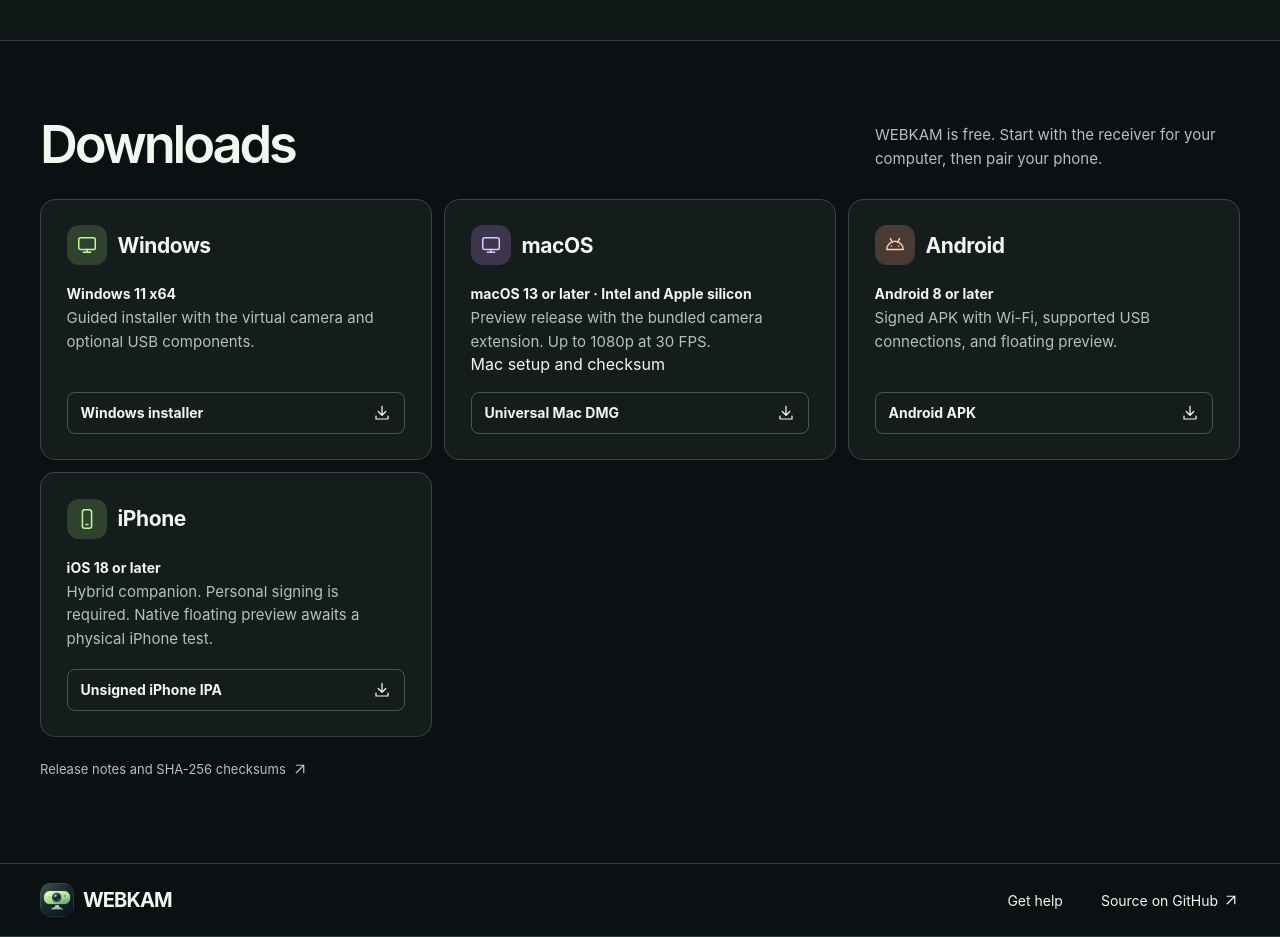
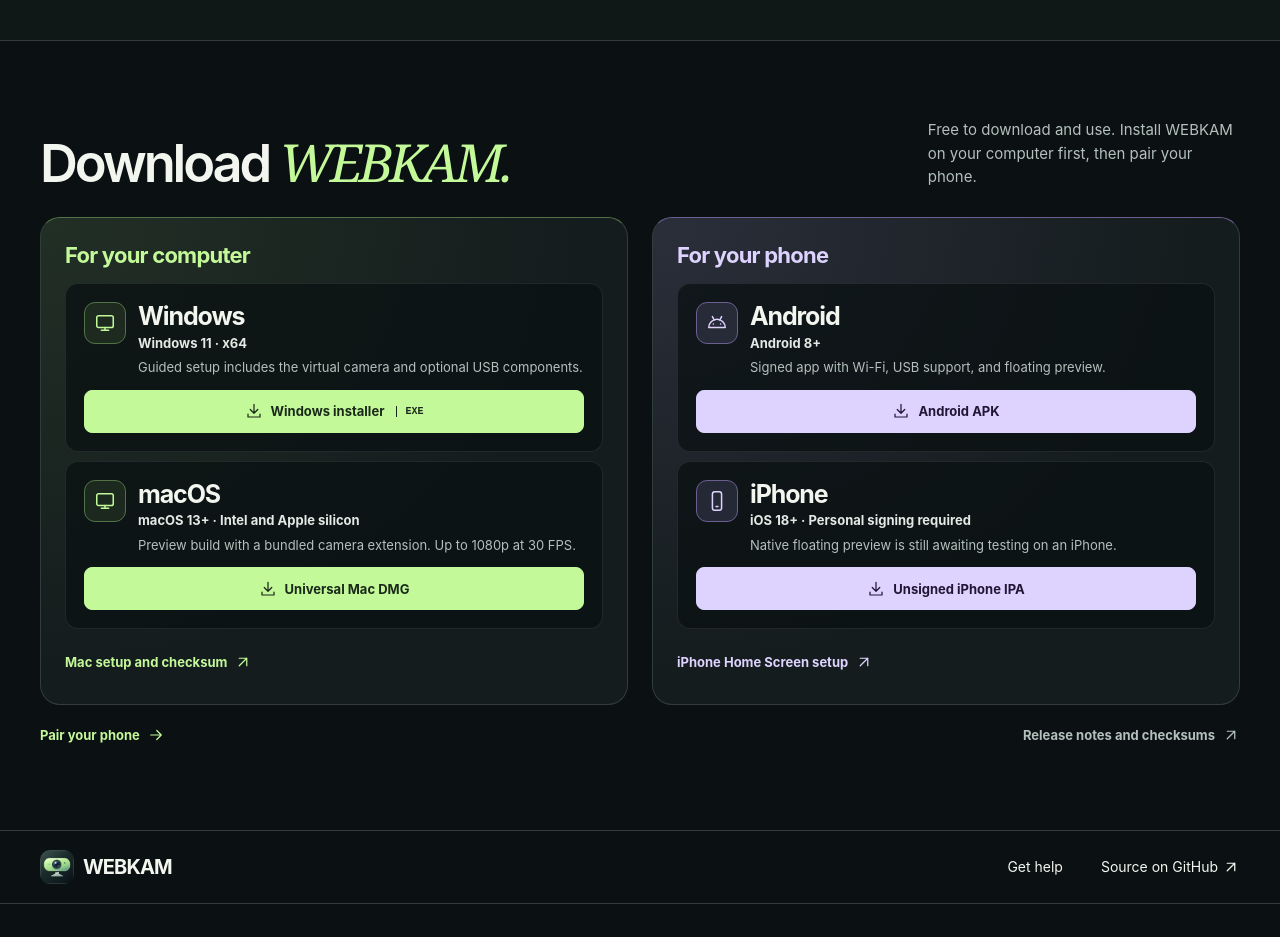
Before and after one commit to iaMO3/WEBKAM, a plain HTML site: page docs/index.html in a window 1280 px wide. Shown: the part 2420-3357 px from the top of the page. After the commit the page ends 3324 px from the top, so only its background shows below. Drawn offline with Linux system fonts and the light colour scheme.

Commit message:
Redesign the WEBKAM downloads section

```diff
--- a/docs/index.html
+++ b/docs/index.html
@@ -16,8 +16,8 @@
     <meta property="og:image" content="https://iamo3.github.io/WEBKAM/media/pocketcam-banner.png" />
     <link rel="icon" href="media/pocketcam.png" />
     <link rel="apple-touch-icon" href="media/pocketcam.png" />
-    <link rel="stylesheet" href="style.css?v=interactive-tour" />
-    <script defer src="tour.js?v=interactive-tour"></script>
+    <link rel="stylesheet" href="style.css?v=downloads" />
+    <script defer src="tour.js?v=downloads"></script>
     <title>WEBKAM · Your phone is your webcam</title>
   </head>
   <body>
@@ -438,82 +438,85 @@
           </dialog>
         </div>
       </section>
-      <section class="wrap section" id="downloads">
-        <div class="section-head">
-          <h2>Downloads</h2>
-          <p>
-            WEBKAM is free. Start with the receiver for your computer, then pair your phone.
-          </p>
+      <section class="wrap section" id="downloads" aria-labelledby="downloads-heading">
+        <div class="section-head download-heading">
+          <h2 id="downloads-heading">Download <em>WEBKAM.</em></h2>
+          <p>Free to download and use. Install WEBKAM on your computer first, then pair your phone.</p>
         </div>
         <div class="downloads">
-          <article class="download-row">
-            <div class="os">
-              <svg class="icon" aria-hidden="true"><use href="#monitor" /></svg>
-              <h3>Windows</h3>
+          <section class="download-group receiver-downloads" aria-labelledby="receiver-downloads-title">
+            <h3 id="receiver-downloads-title">For your computer</h3>
+            <div class="download-list">
+              <article class="download-card">
+                <span class="platform-icon" aria-hidden="true"><svg class="icon"><use href="#monitor" /></svg></span>
+                <div class="download-info">
+                  <h4>Windows</h4>
+                  <p class="download-requirements">Windows 11 · x64</p>
+                  <p>Guided setup includes the virtual camera and optional USB components.</p>
+                </div>
+                <a class="download-action" href="https://github.com/iaMO3/WEBKAM/releases/download/v2.4.3/WEBKAM-2.4.3-Setup.exe">
+                  <svg class="icon" aria-hidden="true"><use href="#download" /></svg>
+                  Windows installer <span class="download-format">EXE</span>
+                </a>
+              </article>
+              <article class="download-card" id="download-mac">
+                <span class="platform-icon" aria-hidden="true"><svg class="icon"><use href="#monitor" /></svg></span>
+                <div class="download-info">
+                  <h4>macOS</h4>
+                  <p class="download-requirements">macOS 13+ · Intel and Apple silicon</p>
+                  <p>Preview build with a bundled camera extension. Up to 1080p at 30 FPS.</p>
+                </div>
+                <a class="download-action" href="https://github.com/iaMO3/WEBKAM/releases/download/v2.4.3-mac.1/WEBKAM-2.4.3-macOS-universal.dmg">
+                  <svg class="icon" aria-hidden="true"><use href="#download" /></svg>
+                  Universal Mac DMG
+                </a>
+              </article>
             </div>
-            <div>
-              <strong>Windows 11 x64</strong>
-              <p>Guided installer with the virtual camera and optional USB components.</p>
+            <a class="download-help" href="https://github.com/iaMO3/WEBKAM/releases/tag/v2.4.3-mac.1">
+              Mac setup and checksum <svg class="icon" aria-hidden="true"><use href="#out" /></svg>
+            </a>
+          </section>
+          <section class="download-group phone-downloads" aria-labelledby="phone-downloads-title">
+            <h3 id="phone-downloads-title">For your phone</h3>
+            <div class="download-list">
+              <article class="download-card">
+                <span class="platform-icon" aria-hidden="true"><svg class="icon"><use href="#android" /></svg></span>
+                <div class="download-info">
+                  <h4>Android</h4>
+                  <p class="download-requirements">Android 8+</p>
+                  <p>Signed app with Wi-Fi, USB support, and floating preview.</p>
+                </div>
+                <a class="download-action" href="https://github.com/iaMO3/WEBKAM/releases/download/v2.4.3/WEBKAM-2.4.1-Android.apk">
+                  <svg class="icon" aria-hidden="true"><use href="#download" /></svg>
+                  Android APK
+                </a>
+              </article>
+              <article class="download-card">
+                <span class="platform-icon" aria-hidden="true"><svg class="icon"><use href="#phone" /></svg></span>
+                <div class="download-info">
+                  <h4>iPhone</h4>
+                  <p class="download-requirements">iOS 18+ · Personal signing required</p>
+                  <p>Native floating preview is still awaiting testing on an iPhone.</p>
+                </div>
+                <a class="download-action" href="https://github.com/iaMO3/WEBKAM/releases/download/v2.4.3/WEBKAM-2.6.1-iPhone-unsigned.ipa">
+                  <svg class="icon" aria-hidden="true"><use href="#download" /></svg>
+                  Unsigned iPhone IPA
+                </a>
+              </article>
             </div>
-            <a
-              class="file"
-              href="https://github.com/iaMO3/WEBKAM/releases/download/v2.4.3/WEBKAM-2.4.3-Setup.exe"
-              >Windows installer <svg class="icon" aria-hidden="true"><use href="#download" /></svg
-            ></a>
-          </article>
-          <article class="download-row" id="download-mac">
-            <div class="os">
-              <svg class="icon" aria-hidden="true"><use href="#monitor" /></svg>
-              <h3>macOS</h3>
-            </div>
-            <div>
-              <strong>macOS 13 or later · Intel and Apple silicon</strong>
-              <p>Preview release with the bundled camera extension. Up to 1080p at 30 FPS.</p>
-              <a href="https://github.com/iaMO3/WEBKAM/releases/tag/v2.4.3-mac.1">Mac setup and checksum</a>
-            </div>
-            <a class="file" href="https://github.com/iaMO3/WEBKAM/releases/download/v2.4.3-mac.1/WEBKAM-2.4.3-macOS-universal.dmg"
-              >Universal Mac DMG <svg class="icon" aria-hidden="true"><use href="#download" /></svg
-            ></a>
-          </article>
-          <article class="download-row">
-            <div class="os">
-              <svg class="icon" aria-hidden="true"><use href="#android" /></svg>
-              <h3>Android</h3>
-            </div>
-            <div>
-              <strong>Android 8 or later</strong>
-              <p>Signed APK with Wi-Fi, supported USB connections, and floating preview.</p>
-            </div>
-            <a
-              class="file"
-              href="https://github.com/iaMO3/WEBKAM/releases/download/v2.4.3/WEBKAM-2.4.1-Android.apk"
-              >Android APK <svg class="icon" aria-hidden="true"><use href="#download" /></svg
-            ></a>
-          </article>
-          <article class="download-row">
-            <div class="os">
-              <svg class="icon" aria-hidden="true"><use href="#phone" /></svg>
-              <h3>iPhone</h3>
-            </div>
-            <div>
-              <strong>iOS 18 or later</strong>
-              <p>
-                Hybrid companion. Personal signing is required. Native floating preview awaits a physical
-                iPhone test.
-              </p>
-            </div>
-            <a
-              class="file"
-              href="https://github.com/iaMO3/WEBKAM/releases/download/v2.4.3/WEBKAM-2.6.1-iPhone-unsigned.ipa"
-              >Unsigned iPhone IPA <svg class="icon" aria-hidden="true"><use href="#download" /></svg
-            ></a>
-          </article>
+            <a class="download-help" href="https://github.com/iaMO3/WEBKAM#install-webkam-on-the-iphone-home-screen">
+              iPhone Home Screen setup <svg class="icon" aria-hidden="true"><use href="#out" /></svg>
+            </a>
+          </section>
         </div>
-        <p class="notes">
-          <a href="https://github.com/iaMO3/WEBKAM/releases/tag/v2.4.3"
-            >Release notes and SHA-256 checksums <svg class="icon" aria-hidden="true"><use href="#out" /></svg
-          ></a>
-        </p>
+        <div class="download-footer">
+          <a class="download-help" href="#setup">
+            Pair your phone <svg class="icon" aria-hidden="true"><use href="#arrow" /></svg>
+          </a>
+          <a class="download-help" href="https://github.com/iaMO3/WEBKAM/releases/tag/v2.4.3">
+            Release notes and checksums <svg class="icon" aria-hidden="true"><use href="#out" /></svg>
+          </a>
+        </div>
       </section>
     </main>
     <footer>
--- a/docs/style.css
+++ b/docs/style.css
@@ -84,10 +84,7 @@ footer {
 .mast nav a,
 .buttons,
 .cta,
-.text-link,
-.file,
-.os,
-.notes a {
+.text-link {
   display: flex;
   align-items: center;
 }
@@ -109,7 +106,6 @@ footer {
   min-height: 40px;
 }
 .mast nav a:hover,
-.notes a:hover,
 .text-link:hover {
   color: var(--accent);
 }
@@ -144,8 +140,7 @@ footer {
   gap: 16px;
   margin-top: 22px;
 }
-.cta,
-.file {
+.cta {
   justify-content: center;
   gap: 9px;
   font-size: 14px;
@@ -236,8 +231,7 @@ h2 {
   max-width: 365px;
 }
 .section-head p,
-.panel-intro p,
-.download-row p {
+.panel-intro p {
   color: var(--muted);
   line-height: 1.58;
   font-size: 15px;
@@ -786,54 +780,6 @@ html:has(.setup-viewer[open]) {
     animation: tab-land 0.22s ease-out;
   }
 }
-.os h3 {
-  margin-bottom: 3px;
-  font-size: 17px;
-  letter-spacing: -0.02em;
-}
-.download-row {
-  display: grid;
-  grid-template-columns: minmax(130px, 0.4fr) minmax(200px, 1fr) auto;
-  align-items: center;
-  gap: 24px;
-  padding: 20px 0;
-  border-block-start: 1px solid var(--line);
-}
-.download-row:last-child {
-  border-bottom: 1px solid var(--line);
-}
-.os {
-  gap: 11px;
-}
-.os .icon {
-  color: var(--accent);
-  width: 24px;
-  height: 24px;
-}
-.download-row strong {
-  font-size: 14px;
-}
-.download-row p {
-  margin-top: 3px;
-}
-.file {
-  justify-self: end;
-  padding: 10px 13px;
-  min-height: 42px;
-  border: 1px solid #625b72;
-  border-radius: 8px;
-}
-.file:hover {
-  background: #263329;
-}
-.notes a {
-  gap: 5px;
-  width: fit-content;
-  margin-top: 14px;
-  min-height: 35px;
-  font-size: 13px;
-  color: var(--muted);
-}
 @media (max-width: 800px) {
   .wrap {
     width: calc(100% - 40px);
@@ -919,18 +865,6 @@ html:has(.setup-viewer[open]) {
   }
   .tour-tabs a {
     padding: 8px;
-  }
-  .download-row {
-    grid-template-columns: 1fr auto;
-    gap: 9px 14px;
-  }
-  .download-row > div:nth-child(2) {
-    grid-column: 1/-1;
-    grid-row: 2;
-  }
-  .file {
-    grid-column: 2;
-    grid-row: 1;
   }
   footer .mast {
     min-height: 67px;
@@ -1203,51 +1137,6 @@ body {
   color: white;
   background: #172020e8;
   font-size: 16px;
-}
-.downloads {
-  display: grid;
-  grid-template-columns: repeat(3, minmax(0, 1fr));
-  gap: 12px;
-}
-.download-row {
-  position: relative;
-  display: flex;
-  flex-direction: column;
-  align-items: flex-start;
-  justify-content: flex-start;
-  padding: clamp(18px, 2vw, 28px);
-  gap: 18px;
-  border: 1px solid #384540;
-  border-radius: 15px;
-  background: #151d1c;
-  --tile-ink: #c4f99a;
-  --tile-surface: #2f412f;
-}
-.download-row:nth-child(2) {
-  --tile-ink: #d8c9ff;
-  --tile-surface: #3d354b;
-}
-.download-row:nth-child(3) {
-  --tile-ink: #ffc9b2;
-  --tile-surface: #493b33;
-}
-.download-row .os .icon {
-  width: 40px;
-  height: 40px;
-  padding: 9px;
-  border-radius: 12px;
-  color: var(--tile-ink);
-  background: var(--tile-surface);
-}
-.os h3 {
-  font-size: 21px;
-  margin: 0;
-}
-.file {
-  align-self: stretch;
-  justify-content: space-between;
-  margin-top: auto;
-  border-color: #48574e;
 }
 @media (prefers-reduced-motion: no-preference) {
   @keyframes rise-in {
@@ -1328,7 +1217,6 @@ body {
     animation: tab-land 0.34s cubic-bezier(0.2, 0.8, 0.2, 1);
   }
   .cta,
-  .file,
   .text-link .icon,
   .tour-shot img,
   .tour-tabs .icon {
@@ -1336,8 +1224,7 @@ body {
       transform 0.22s ease,
       background-color 0.22s ease;
   }
-  .cta:hover,
-  .file:hover {
+  .cta:hover {
     transform: translateY(-2px);
   }
   .text-link:hover .icon {
@@ -1396,24 +1283,6 @@ body {
   .specs span {
     font-size: 12px;
   }
-  .downloads {
-    grid-template-columns: 1fr;
-  }
-  .download-row {
-    display: grid;
-    grid-template-columns: minmax(0, 1fr) auto;
-    gap: 14px;
-  }
-  .download-row > div:nth-child(2) {
-    grid-column: 1/-1;
-    grid-row: 2;
-  }
-  .file {
-    grid-column: 2;
-    grid-row: 1;
-    align-self: center;
-    margin: 0;
-  }
 }
 @media (max-width: 370px) {
   .hero-copy .buttons {
@@ -1426,16 +1295,6 @@ body {
   .tour-tabs a {
     font-size: 12px;
     gap: 5px;
-  }
-  .download-row {
-    padding: 14px;
-  }
-  .download-row .os {
-    gap: 7px;
-  }
-  .file {
-    font-size: 12px;
-    padding: 8px;
   }
 }
 
@@ -1668,3 +1527,152 @@ body {
   .demo-controls { gap: 10px; }
   .demo-options label span, .demo-button { min-height: 42px; }
 }
+
+/* Downloads */
+.download-heading p {
+  max-width: 33ch;
+}
+.downloads {
+  display: grid;
+  grid-template-columns: repeat(2, minmax(0, 1fr));
+  gap: clamp(14px, 2.2vw, 24px);
+}
+.download-group {
+  --download-accent: #c4f99a;
+  --download-glow: #a7e87518;
+  --download-line: #527347;
+  --download-ink: #1a2919;
+  display: grid;
+  grid-template-rows: auto 1fr auto;
+  gap: 15px;
+  padding: clamp(14px, 2.4vw, 24px);
+  border: 1px solid var(--line);
+  border-top-color: var(--download-line);
+  border-radius: 20px;
+  background: radial-gradient(ellipse at top left, var(--download-glow), transparent 66%), #141c1d;
+}
+.phone-downloads {
+  --download-accent: #ded3ff;
+  --download-glow: #af9de825;
+  --download-line: #6c5e91;
+  --download-ink: #211634;
+}
+.download-group h3 {
+  color: var(--download-accent);
+  font-size: clamp(17px, 2vw, 22px);
+  font-weight: 650;
+  letter-spacing: -0.035em;
+}
+.download-list {
+  display: grid;
+  grid-template-rows: repeat(2, 1fr);
+  gap: 9px;
+}
+.download-card {
+  display: grid;
+  grid-template-columns: 42px minmax(0, 1fr);
+  grid-template-rows: 1fr auto;
+  align-items: start;
+  gap: 12px;
+  padding: clamp(12px, 1.8vw, 18px);
+  border: 1px solid #ffffff16;
+  border-radius: 13px;
+  background: #0b1113c4;
+  scroll-margin-top: 16px;
+}
+.platform-icon {
+  display: grid;
+  place-items: center;
+  height: 42px;
+  border: 1px solid var(--download-line);
+  border-radius: 11px;
+  background: var(--download-glow);
+  color: var(--download-accent);
+}
+.platform-icon .icon {
+  width: 22px;
+  height: 22px;
+}
+.download-info h4 {
+  margin: 0 0 3px;
+  font-size: clamp(20px, 2.2vw, 25px);
+  line-height: 1.14;
+  letter-spacing: -0.045em;
+}
+.download-info p {
+  margin-top: 5px;
+  color: var(--muted);
+  font-size: 13px;
+  line-height: 1.5;
+}
+.download-info .download-requirements {
+  margin-top: 0;
+  color: #e3e9e4;
+  font-weight: 650;
+}
+.download-action {
+  display: flex;
+  align-items: center;
+  justify-content: center;
+  gap: 8px;
+  grid-column: 1 / -1;
+  min-height: 43px;
+  padding: 8px 10px;
+  border: 1px solid var(--download-accent);
+  border-radius: 8px;
+  background: var(--download-accent);
+  color: var(--download-ink);
+  font-size: 13px;
+  font-weight: 750;
+}
+.download-action:hover {
+  box-shadow: 0 0 0 3px var(--download-glow);
+  filter: brightness(1.1);
+}
+.download-format {
+  margin-left: 4px;
+  padding-left: 8px;
+  border-left: 1px solid currentColor;
+  font: 700 10px ui-monospace, monospace;
+}
+.download-help {
+  display: inline-flex;
+  align-items: center;
+  gap: 7px;
+  justify-self: start;
+  min-height: 36px;
+  width: fit-content;
+  color: var(--download-accent, var(--muted));
+  font-size: 13px;
+  font-weight: 650;
+}
+.download-help:hover {
+  text-decoration: underline;
+  text-underline-offset: 3px;
+}
+.download-footer {
+  display: flex;
+  justify-content: space-between;
+  flex-wrap: wrap;
+  gap: 0 20px;
+  padding-top: 12px;
+}
+.download-footer a:first-child {
+  color: var(--accent);
+}
+@media (prefers-reduced-motion: no-preference) {
+  .download-action, .download-card {
+    transition: box-shadow 0.2s ease, border-color 0.2s ease, filter 0.2s ease;
+  }
+  .download-card:focus-within, .download-card:hover, .download-card:target {
+    border-color: var(--download-line);
+  }
+}
+@media (max-width: 640px) {
+  .downloads {
+    grid-template-columns: minmax(0, 1fr);
+  }
+  .download-list {
+    grid-template-rows: auto;
+  }
+}
--- a/docs/tour.js
+++ b/docs/tour.js
@@ -104,7 +104,7 @@ if ("IntersectionObserver" in window) {
     }
   });
   document
-    .querySelectorAll(".section-head, .setup-heading, .setup-step, .download-row")
+    .querySelectorAll(".section-head, .setup-heading, .setup-step, .download-card")
     .forEach((element) => observer.observe(element));
 }
 
```
